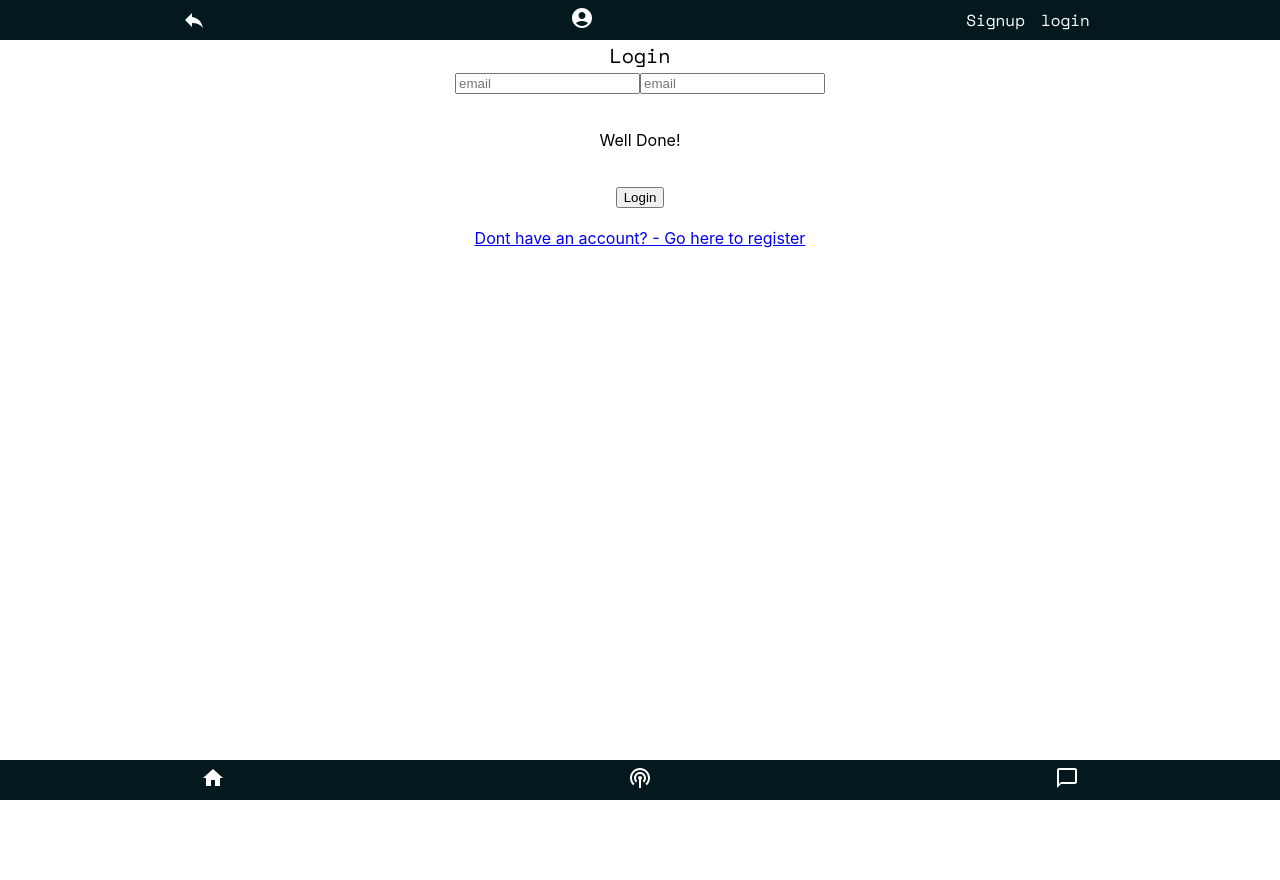
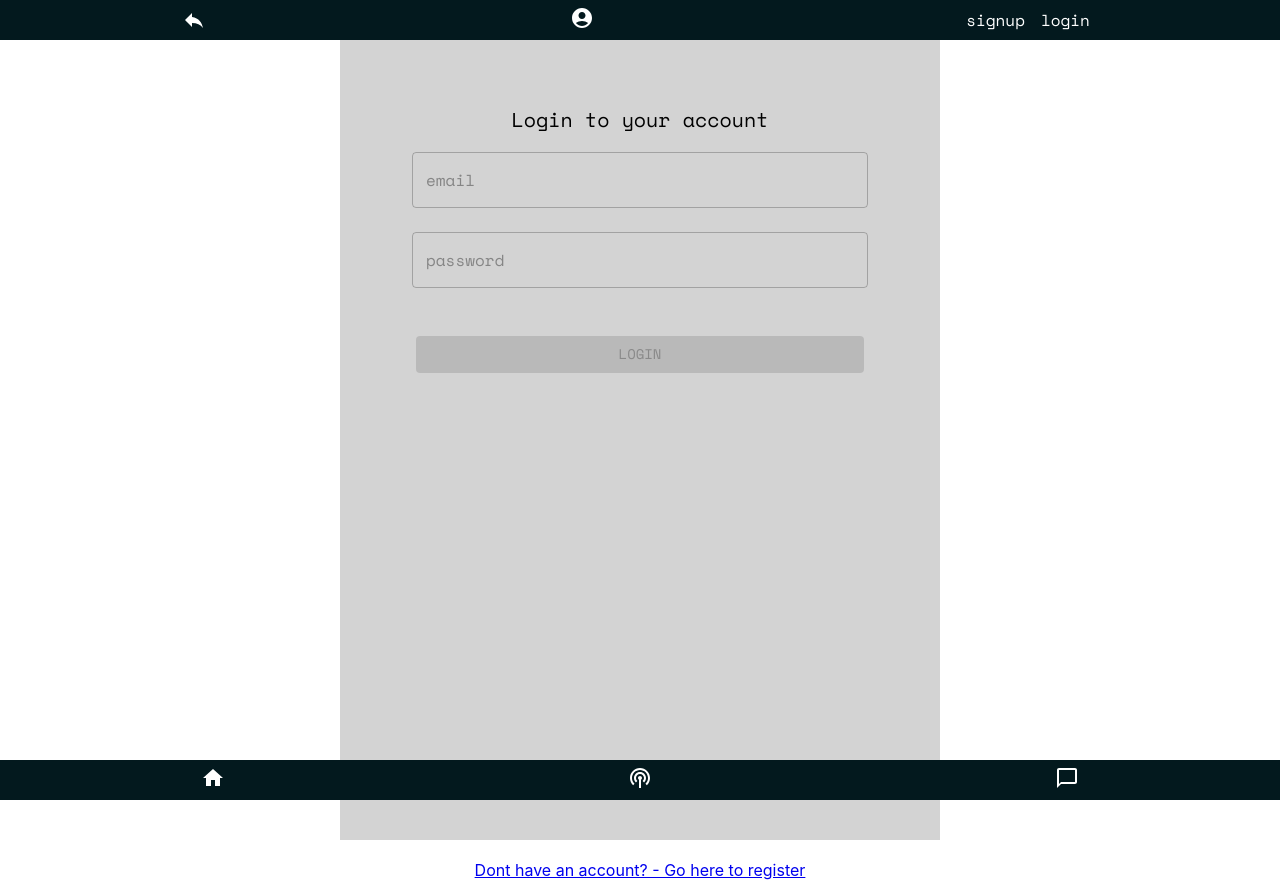
Before and after one commit to tagilv/podapp, a React (Create React App) app: page /login in a window 1280 px wide. Before the commit the page ends 800 px from the top, so only its background shows below. Built offline with nearby package versions, Linux system fonts and the light colour scheme; no server answers.

Commit message:
loginval

```diff
--- a/src/components/TopNavbar.js
+++ b/src/components/TopNavbar.js
@@ -18,13 +18,6 @@ function TopNavbar() {
   const navigate = useNavigate();
 
   const location = useLocation();
-
-  // const hideNav = () => {
-  //   if (location.pathname === "/") {
-  //     console.log("helloooooooooooo");
-  //   }
-  // };
-  // hideNav();
 
   return (
     <>
@@ -92,7 +85,7 @@ function TopNavbar() {
               as={Link}
               to="/register"
             >
-              Signup
+              signup
             </Typography>
             <Typography
               sx={{
--- a/src/context/AuthContext.js
+++ b/src/context/AuthContext.js
@@ -76,6 +76,7 @@ export const AuthContextProvider = (props) => {
       } else {
         // User is signed out
         console.log("user is logged out");
+
         setUser(null);
         setIsLoading(false);
       }
--- a/src/views/Login.js
+++ b/src/views/Login.js
@@ -1,6 +1,6 @@
-import { Container, Typography } from "@mui/material";
+import { Button, Container, Typography } from "@mui/material";
 import React, { useContext, useState } from "react";
-import { Link } from "react-router-dom";
+import { Link, useNavigate } from "react-router-dom";
 import { AuthContext } from "../context/AuthContext";
 import GradeIcon from "@mui/icons-material/Grade";
 
@@ -9,12 +9,17 @@ import TextField from "@mui/material/TextField";
 
 function Login() {
   const { login } = useContext(AuthContext);
+  const navigate = useNavigate();
+
   // Store info received:
   const [email, setEmail] = useState("");
   const [password, setPassword] = useState("");
 
   const [emailError, setEmailError] = useState("");
   const [passwordError, setPasswordError] = useState("");
+
+  // const [isFieldsInitialEmtpy, setIsFieldsInitialEmtpy] =
+  //   useState("InitialEmtpy");
 
   // const [successMessage, setSuccessMessage] = useState("")
 
@@ -35,52 +40,153 @@ function Login() {
       setPasswordError("Password has to be at least 6 charcaters long");
     } else {
       setPasswordError("");
+      // handleInitialEmtpyFieldsButton();
     }
   };
 
+  // const handleInitialEmtpyFieldsButton = () => {
+  //   if (emailError && passwordError === "") {
+  //   }
+  //   setIsFieldsInitialEmtpy("");
+
+  // };
+
+  const isFieldDisabled = () => {
+    return (
+      emailError !== "" ||
+      passwordError !== "" ||
+      email === "" ||
+      password === ""
+    );
+  };
+
   //Start sending the info to Firebase:
-  const handleLogin = () => {
+  const handleLogin = async (e) => {
+    e.preventDefault();
+    try {
+      await login(email, password);
+      navigate("/");
+    } catch (error) {}
     //Create function to register
-    //The below fucntion we havent created yet...
-    login(email, password);
+
+    // login(email, password);
   };
 
   return (
     <>
       <div>
-        <Container maxWidth="sm">
-          <Typography variant="h6">Login</Typography>
-
+        <Container
+          maxWidth="sm"
+          sx={{
+            bgcolor: "lightgrey",
+            height: "100vh",
+            display: "flex",
+            flexDirection: "column",
+            alignItems: "center",
+          }}
+        >
+          <Box
+            sx={{
+              marginTop: 8,
+              display: "flex",
+              flexDirection: "column",
+              alignItems: "center",
+            }}
+          >
+            <Typography variant="h6">Login to your account</Typography>
+          </Box>
+          <Box component="form">
             <label htmlFor="email"></label>
-          <input
+            <TextField
+              margin="normal"
+              fullWidth
               type="email"
               name="email"
               id="email"
               value={email}
               onChange={handleEmailChange}
               placeholder="email"
-            autocomplete="off"
+              autoComplete="off"
             />
-          {emailError && <p>{emailError}</p>}
+            {emailError && <Typography>{emailError}</Typography>}
             <label htmlFor="password"></label>
-          <input
+            <TextField
+              margin="normal"
+              fullWidth
               type="password"
               name="password"
               id="password"
               value={password}
               onChange={handlePasswordChange}
-            placeholder="email"
-            autocomplete="off"
+              placeholder="password"
+              autoComplete="off"
             />
-          {passwordError && <p>{passwordError}</p>}
+            {passwordError && <Typography>{passwordError}</Typography>}
             <br />
             <br />
-          {!emailError && !passwordError && <p>Well Done!</p>}
+            {/* {!emailError && !passwordError && (
+              <Typography>Well Done!</Typography>
+            )} */}
             <br />
+            <Button
+              // calling the function
+              disabled={isFieldDisabled()}
+              type="submit"
+              onClick={handleLogin}
+              fullWidth
+              variant="contained"
+              sx={{
+                width: "35vw",
 
-          <button type="submit" onClick={handleLogin}>
+                backgroundColor: "black",
+                color: "white",
+                "&:hover": {
+                  backgroundColor: "gray",
+                },
+              }}
+            >
               Login
-          </button>
+            </Button>
+
+            {/* {emailError || passwordError ? (
+              <Button
+                disabled
+                type="submit"
+                onClick={handleLogin}
+                fullWidth
+                variant="contained"
+                sx={{
+                  width: "35vw",
+
+                  backgroundColor: "black",
+                  color: "white",
+                  "&:hover": {
+                    backgroundColor: "gray",
+                  },
+                }}
+              >
+                Login
+              </Button>
+            ) : (
+              <Button
+                type="submit"
+                onClick={handleLogin}
+                fullWidth
+                variant="contained"
+                sx={{
+                  width: "35vw",
+
+                  backgroundColor: "black",
+                  color: "white",
+                  "&:hover": {
+                    backgroundColor: "gray",
+                  },
+                }}
+              >
+                Login
+              </Button>
+            )} */}
+          </Box>
         </Container>
         <br />
         <Link to="/register">Dont have an account? - Go here to register</Link>
--- a/src/views/Register.js
+++ b/src/views/Register.js
@@ -1,4 +1,4 @@
-import { Container } from "@mui/material";
+import { Box, Button, Container, TextField, Typography } from "@mui/material";
 import React, { useState, useContext } from "react";
 import { Link } from "react-router-dom";
 import { AuthContext } from "../context/AuthContext";
@@ -10,6 +10,8 @@ function Register() {
   const [password, setPassword] = useState("");
   const [emailError, setEmailError] = useState("");
   const [passwordError, setPasswordError] = useState("");
+  const [isFieldsInitialEmtpy, setIsFieldsInitialEmtpy] =
+    useState("InitialEmtpy");
 
   const [username, setUsername] = useState("");
 
@@ -25,7 +27,6 @@ function Register() {
       setEmailError("Please enter valid email");
     } else {
       setEmailError("");
-      // return true
     }
   };
 
@@ -35,8 +36,14 @@ function Register() {
       setPasswordError("Password has to be at least 6 characters long");
     } else {
       setPasswordError("");
-      // return true
+      handleInitialEmtpyFieldsButton();
     }
+  };
+
+  const handleInitialEmtpyFieldsButton = () => {
+    if (emailError && passwordError === "") {
+    }
+    setIsFieldsInitialEmtpy("");
   };
 
   //Start sending the info to Firebase:
@@ -50,11 +57,31 @@ function Register() {
   return (
     <>
       <div>
-        <Container maxWidth="sm">
-          <h2>Register</h2>
-          <form>
+        <Container
+          maxWidth="sm"
+          sx={{
+            bgcolor: "lightgrey",
+            height: "100vh",
+            display: "flex",
+            flexDirection: "column",
+            alignItems: "center",
+          }}
+        >
+          <Box
+            sx={{
+              marginTop: 8,
+              display: "flex",
+              flexDirection: "column",
+              alignItems: "center",
+            }}
+          >
+            <Typography variant="h6">Signup for an account</Typography>
+          </Box>
+          <Box component="form">
             <label htmlFor="username"></label>
-            <input
+            <TextField
+              margin="normal"
+              fullWidth
               type="username"
               name="username"
               id="username"
@@ -64,7 +91,9 @@ function Register() {
               autocomplete="off"
             />
             <label htmlFor="email"></label>
-            <input
+            <TextField
+              margin="normal"
+              fullWidth
               type="email"
               name="email"
               id="email"
@@ -73,10 +102,11 @@ function Register() {
               placeholder="email"
               autocomplete="off"
             />
-            {/* Remove EmailError to show well done */}
-            {emailError && <p>{emailError}</p>}
+            {emailError && <Typography>{emailError}</Typography>}
             <label htmlFor="password"></label>
-            <input
+            <TextField
+              margin="normal"
+              fullWidth
               type="password"
               name="password"
               id="password"
@@ -85,18 +115,166 @@ function Register() {
               placeholder="password"
               autocomplete="off"
             />
-            {passwordError && <p>{passwordError}</p>}
+            {passwordError && <Typography>{passwordError}</Typography>}
             <br />
-            {!emailError && !passwordError && <p>Well done!</p>}
+            <Button
+              disabled={emailError || passwordError || isFieldsInitialEmtpy}
+              type="submit"
+              onClick={handleRegister}
+              fullWidth
+              variant="contained"
+              sx={{
+                width: "35vw",
 
-            <button onClick={handleRegister}>Register</button>
-          </form>
+                backgroundColor: "black",
+                color: "white",
+                "&:hover": {
+                  backgroundColor: "gray",
+                },
+              }}
+            >
+              Register
+            </Button>
+          </Box>
+          <Box
+            sx={{
+              height: "40vh",
+              display: "flex",
+              flexDirection: "column",
+              justifyContent: "end",
+            }}
+          >
+            <Typography
+              as={Link}
+              to="/login"
+              sx={{
+                color: "black",
+                padding: 1,
+              }}
+            >
+              Already have an account? - Go to login
+            </Typography>
+          </Box>
         </Container>
         <br />
-        <Link to="/login">Already have an account? - Go to login</Link>
       </div>
     </>
   );
 }
 
 export default Register;
+
+// Pre
+
+// import { Container, Typography } from "@mui/material";
+// import React, { useState, useContext } from "react";
+// import { Link } from "react-router-dom";
+// import { AuthContext } from "../context/AuthContext";
+
+// function Register() {
+//   const { register } = useContext(AuthContext);
+//   // Store info received:
+//   const [email, setEmail] = useState("");
+//   const [password, setPassword] = useState("");
+//   const [emailError, setEmailError] = useState("");
+//   const [passwordError, setPasswordError] = useState("");
+
+//   const [username, setUsername] = useState("");
+
+//   const regex = /^[\w-\.]+@([\w-]+\.)+[\w-]{2,4}$/g;
+
+//   const handleUsernameChange = (e) => {
+//     setUsername(e.target.value);
+//   };
+
+//   const handleEmailChange = (e) => {
+//     setEmail(e.target.value);
+//     if (regex.test(email) === false) {
+//       setEmailError("Please enter valid email");
+//     } else {
+//       setEmailError("");
+//       // return true
+//     }
+//   };
+
+//   const handlePasswordChange = (e) => {
+//     setPassword(e.target.value);
+//     if (e.target.value.length < 6) {
+//       setPasswordError("Password has to be at least 6 characters long");
+//     } else {
+//       setPasswordError("");
+//       // return true
+//     }
+//   };
+
+//   //Start sending the info to Firebase:
+//   const handleRegister = (event) => {
+//     event.preventDefault();
+//     //Create function to register
+//     //The below fucntion we havent created yet...
+//     register(email, password, username);
+//   };
+
+//   return (
+//     <>
+//       <div>
+//         <Container
+//           maxWidth="sm"
+//           sx={{
+//             bgcolor: "lightgrey",
+//             height: "100vh",
+//             display: "flex",
+//             flexDirection: "column",
+//             alignItems: "center",
+//           }}
+//         >
+//           <Typography variant="h6">Signup for an account</Typography>
+
+//           <form>
+//             <label htmlFor="username"></label>
+//             <input
+//               type="username"
+//               name="username"
+//               id="username"
+//               value={username}
+//               onChange={handleUsernameChange}
+//               placeholder="username"
+//               autocomplete="off"
+//             />
+//             <label htmlFor="email"></label>
+//             <input
+//               type="email"
+//               name="email"
+//               id="email"
+//               value={email}
+//               onChange={handleEmailChange}
+//               placeholder="email"
+//               autocomplete="off"
+//             />
+//             {/* Remove EmailError to show well done */}
+//             {emailError && <p>{emailError}</p>}
+//             <label htmlFor="password"></label>
+//             <input
+//               type="password"
+//               name="password"
+//               id="password"
+//               value={password}
+//               onChange={handlePasswordChange}
+//               placeholder="password"
+//               autocomplete="off"
+//             />
+//             {passwordError && <p>{passwordError}</p>}
+//             <br />
+//             {!emailError && !passwordError && <p>Well done!</p>}
+
+//             <button onClick={handleRegister}>Register</button>
+//           </form>
+//         </Container>
+//         <br />
+//         <Link to="/login">Already have an account? - Go to login</Link>
+//       </div>
+//     </>
+//   );
+// }
+
+// export default Register;
--- a/src/views/home.js
+++ b/src/views/home.js
@@ -26,12 +26,12 @@ function Home() {
         {/* {user && <h2>Welcome back {user.displayName}</h2>} */}
         <Typography variant="h3">Welcome to randopod</Typography>
         {/* <Typography variant="h6">Your collection of random podcasts</Typography> */}
-        <Box sx={{ bgcolor: "#cfe8fc" }}>
+        <Box>
           <CardMedia component="img" image={podd} alt="podcast image" />
         </Box>
         <Box
           sx={{
-            height: "30vh",
+            height: "5vh",
             display: "flex",
             flexDirection: "column",
             // justifyContent: "space-around",
```
Lines whose indentation alone changed are shown as unchanged.
